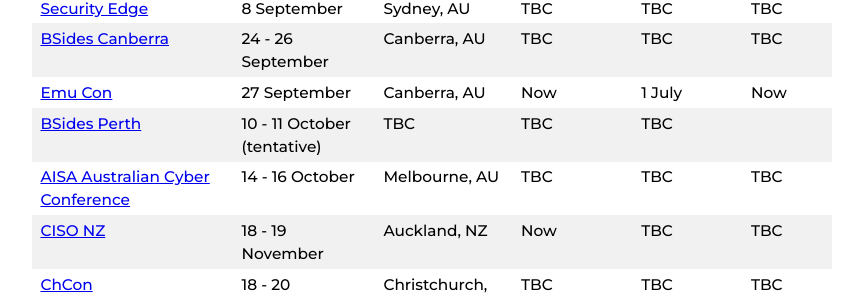
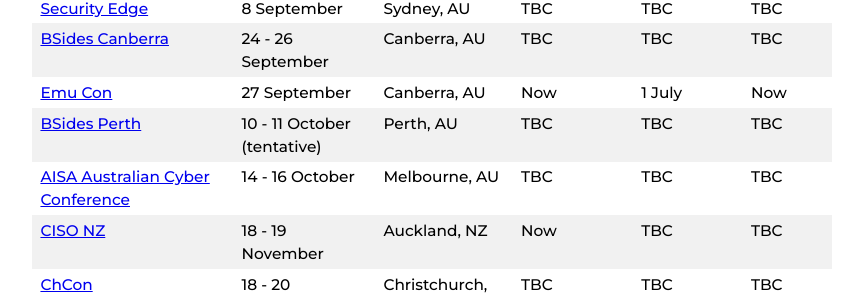
Before and after one commit to nzkarit/downundercons, a Jekyll site: the page built from index.markdown, in a window 1280 px wide and 900 px high, scrolled down 875 px. Shown: the part 146-445 px from the top of the window, without its empty margins (208-1071 px from the left). Built offline with Jekyll 4.4.1, drawn with Linux system fonts in a browser that asks for light colours.

Commit message:
Update index.markdown

```diff
--- a/index.markdown
+++ b/index.markdown
@@ -1,7 +1,7 @@
 ---
 layout: home
 title: Downunder Cons
-last_modified_at: 2026-01-25 09:54:00 +1300
+last_modified_at: 2026-01-25 09:55:00 +1300
 ---
 
 These are a list of hacker/infosec cons and meetups in the NZ and Aussie Area.
@@ -31,7 +31,7 @@ These are a list of hacker/infosec cons and meetups in the NZ and Aussie Area.
 | [Security Edge](https://adapt.com.au/events/security-edge/) | 8 September | Sydney, AU | TBC | TBC | TBC |
 | [BSides Canberra](https://www.bsidesau.com.au/) | 24 - 26 September | Canberra, AU | TBC | TBC | TBC |
 | [Emu Con](https://con.emu.team/) | 27 September | Canberra, AU | Now | 1 July | Now |
-| [BSides Perth](https://bsidesperth.com.au/) | 10 - 11 October (tentative) | TBC | TBC | TBC |
+| [BSides Perth](https://bsidesperth.com.au/) | 10 - 11 October (tentative) | Perth, AU | TBC | TBC | TBC |
 | [AISA Australian Cyber Conference](https://www.cyberconference.com.au/) | 14 - 16 October | Melbourne, AU | TBC | TBC | TBC |
 | [CISO NZ](https://ciso-nz.coriniumintelligence.com/) | 18 - 19 November | Auckland, NZ | Now | TBC | TBC |
 | [ChCon](https://2026.chcon.nz/) | 18 - 20 November | Christchurch, NZ | TBC | TBC | TBC |
```
